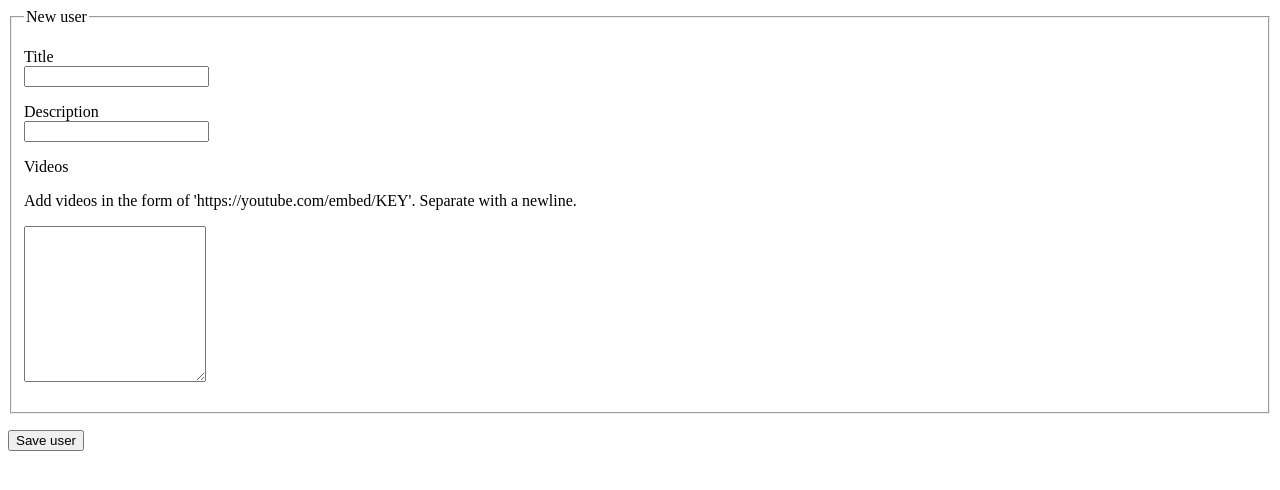
After one commit to FritzHeider/intensive, a Flask app: page /users/new in a window 1280 px wide. The commit adds this page. Shown: the top 490 px of the page. Run offline with Flask 2, Linux system fonts and the light colour scheme.

Commit message:
progress

```diff
--- a/app.py
+++ b/app.py
@@ -1,5 +1,6 @@
-from flask import Flask, render_template
+
 from pymongo import MongoClient
+from flask import Flask, render_template, request, redirect, url_for
 
 client = MongoClient()
 db = client.TinyHomeMe
@@ -8,21 +9,32 @@ users = db.users
 
 app = Flask(__name__)
 
-users = [
-    { 'title': 'Cat Videos', 'description': 'Cats acting weird' },
-    { 'title': '80\'s Music', 'description': 'Don\'t stop believing!' }
-]
-@app.route('/')
-def users_index():
-    """Show all users."""
-    return render_template('users_index.html', users=users.find())
+
+
 
 @app.route('/')
 def home():
     """Show all users."""
     return render_template('home.html', msg='Flask is Cool!!' )
+@app.route('/', methods=['GET'])
 
 
+@app.route('/users', methods=['POST'])
+def users_submit():
+    """Submit a new user."""
+    user = {
+        'title': request.form.get('title'),
+        'description': request.form.get('description'),
+        'videos': request.form.get('videos').split()
+    }
+    users.insert_one(user)
+    return redirect(url_for('users_index'))
+
+
+@app.route('/users/new')
+def users_new():
+    """Create a new user."""
+    return render_template('users_new.html')
 
 
 if __name__ == '__main__':
--- a/requirements.txt
+++ b/requirements.txt
@@ -1,7 +1,12 @@
+certifi==2019.9.11
+chardet==3.0.4
 Click==7.0
 Flask==1.1.1
+idna==2.8
 itsdangerous==1.1.0
 Jinja2==2.10.3
 MarkupSafe==1.1.1
 pymongo==3.9.0
+requests==2.22.0
+urllib3==1.25.6
 Werkzeug==0.16.0
--- /dev/null
+++ b/templates/users_new.html
@@ -0,0 +1,33 @@
+<!-- templates/users_new.html -->
+{% extends 'base.html' %}
+
+{% block content %}
+<form method='POST' action='/users'>
+    <fieldset>
+        <legend>New user</legend>
+        <!-- TITLE -->
+        <p>
+            <label for='user-title'>Title</label><br>
+            <input id='user-title' type='text' name='title' />
+        </p>
+
+        <!-- DESCRIPTION -->
+        <p>
+            <label for='description'>Description</label><br>
+            <input id='description' type='text' name='description' />
+        </p>
+
+        <!-- VIDEO LINKS -->
+        <p>
+            <label for='user-videos'>Videos</label><br>
+            <p>Add videos in the form of 'https://youtube.com/embed/KEY'. Separate with a newline.</p>
+            <textarea id='user-videos' name='videos' rows='10'></textarea>
+        </p>
+    </fieldset>
+
+    <!-- BUTTON -->
+    <p>
+        <button type='submit'>Save user</button>
+    </p>
+</form>
+{% endblock %}
```
Also changed, not shown: templates/home.html (+12 -0 lines), templates/partials/navbar.html (added, +17 -0 lines), templates/partials/users_form.html (added, +24 -0 lines), templates/users_index.html (+8 -5 lines).
